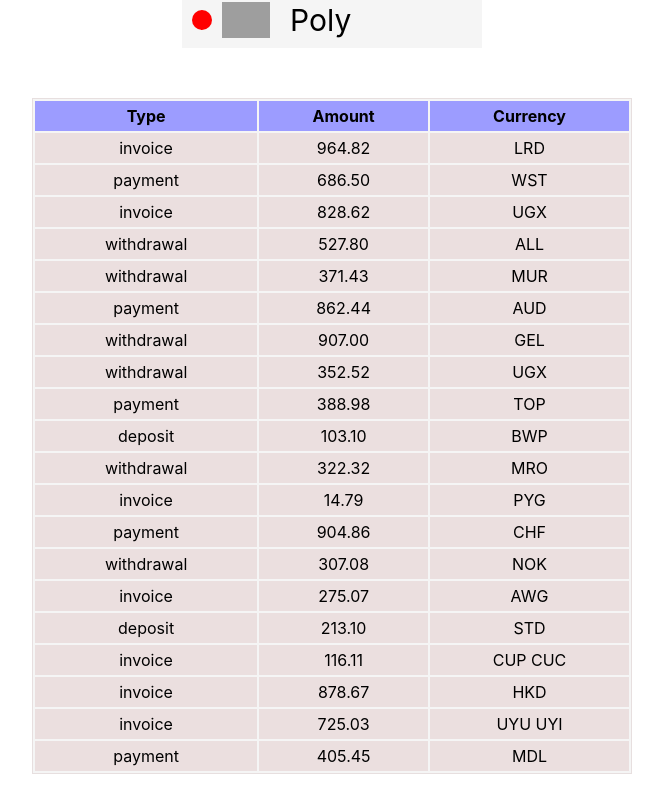
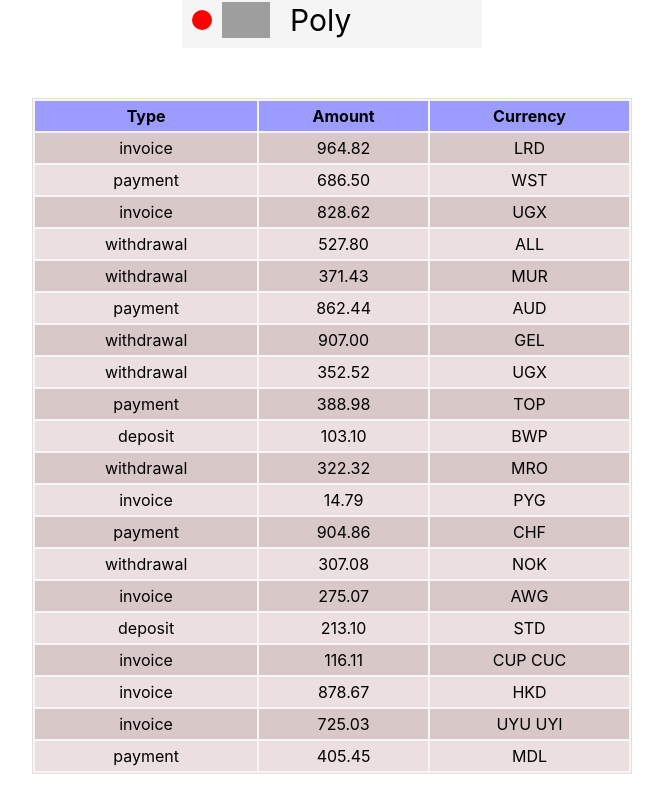
Before and after one commit to PVO-fullstack/goit-react-hw-01-components, a React (Create React App) app: page / in a window 1280 px wide. Shown: the part 940-1752 px from the top of the page, without its empty margins (308-971 px from the left). Built offline with nearby package versions, Linux system fonts and the light colour scheme; grey boxes are pictures that could not be loaded.

Commit message:
Update TransactionHistory.module.css

```diff
--- a/src/Components/TransactionHistory/TransactionHistory.module.css
+++ b/src/Components/TransactionHistory/TransactionHistory.module.css
@@ -13,5 +13,12 @@
 
 .transaction_history > tbody > tr {
   height: 30px;
+}
+
+.transaction_history > tbody > tr:nth-child(2n) {
   background-color: #ebdfdf;
 }
+
+.transaction_history > tbody > tr:nth-child(2n - 1) {
+  background-color: #d9c8c8;
+}
```
